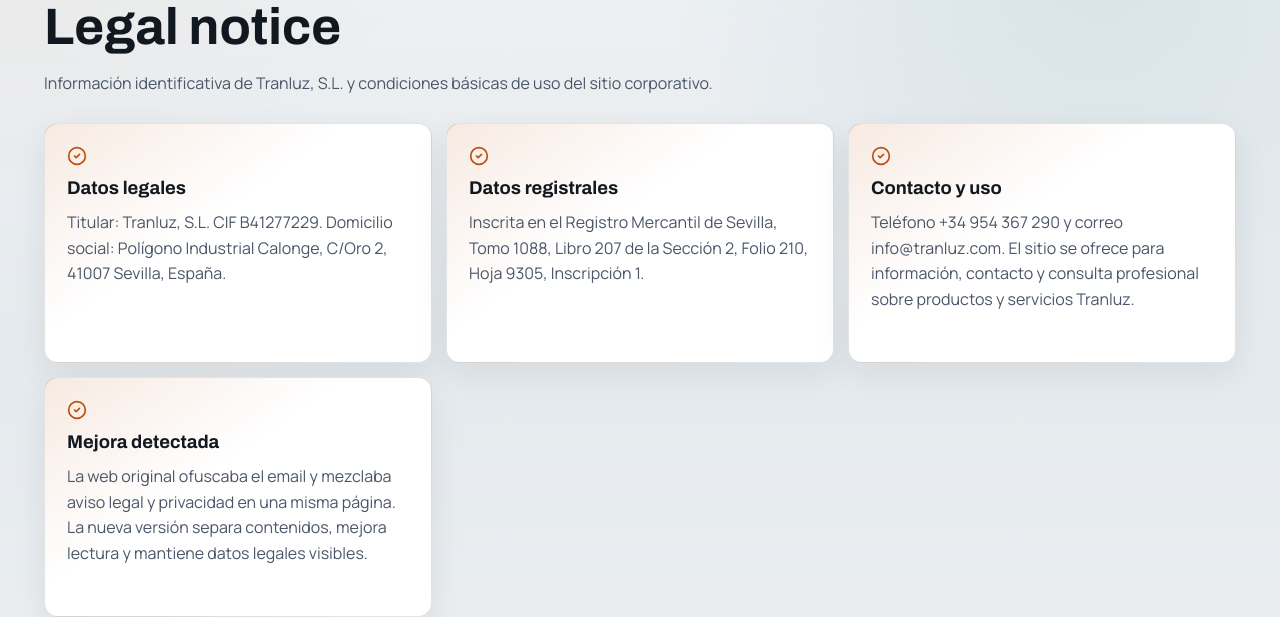
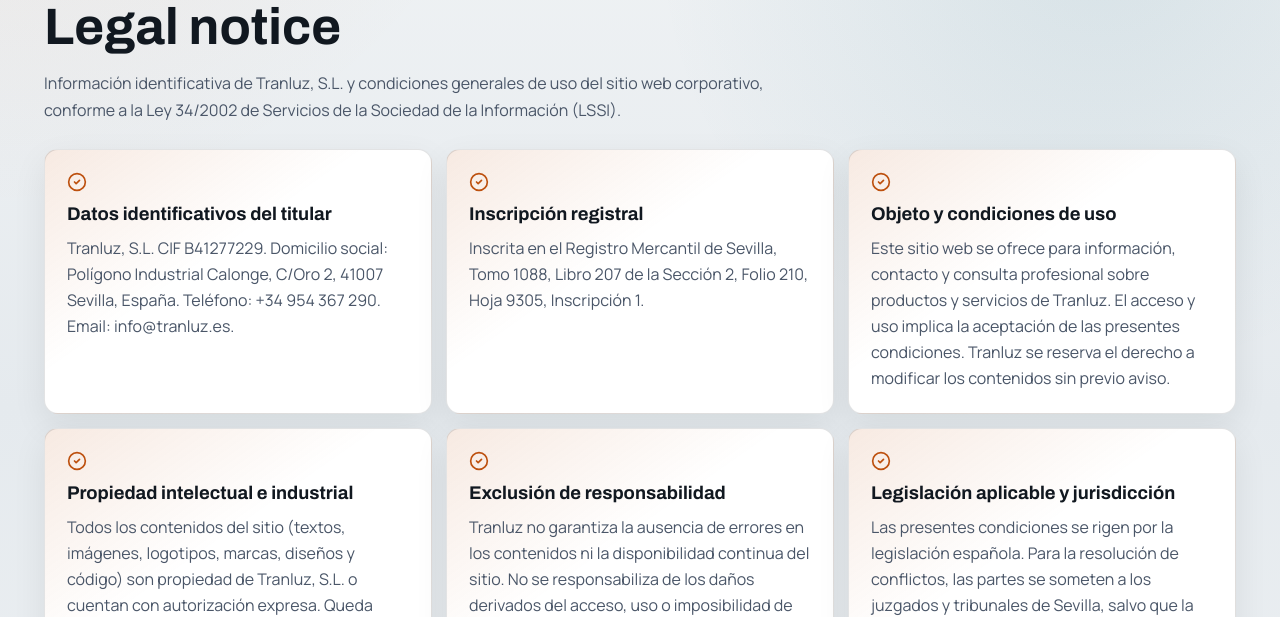
Before and after one commit to juankaspain/web_tranluz_2026, a Next.js app: page /aviso-legal in a window 1280 px wide. Shown: the part 334-951 px from the top of the page. Built offline with nearby package versions, Linux system fonts and the light colour scheme; no server answers.

Commit message:
feat(legal): contenido legal completo — RGPD, cookies, aviso legal y declaración accesibilidad WCAG 2.1 AA

```diff
--- a/src/content/legal.ts
+++ b/src/content/legal.ts
@@ -1,56 +1,161 @@
+// ────────────────────────────────────────────────────────────────────────────────
+// legal.ts — Contenido legal, privacidad, cookies y accesibilidad de Tranluz
+// Actualizado: Mayo 2026 — Conforme a RGPD, LOPDGDD, LSSI y WCAG 2.1 AA
+// ────────────────────────────────────────────────────────────────────────────────
+
 export const legalPages = {
   "aviso-legal": {
     eyebrow: "Información legal",
     title: "Aviso legal",
-    intro: "Información identificativa de Tranluz, S.L. y condiciones básicas de uso del sitio corporativo.",
+    intro:
+      "Información identificativa de Tranluz, S.L. y condiciones generales de uso del sitio web corporativo, conforme a la Ley 34/2002 de Servicios de la Sociedad de la Información (LSSI).",
     sections: [
-      { title: "Datos legales", text: "Titular: Tranluz, S.L. CIF B41277229. Domicilio social: Polígono Industrial Calonge, C/Oro 2, 41007 Sevilla, España." },
-      { title: "Datos registrales", text: "Inscrita en el Registro Mercantil de Sevilla, Tomo 1088, Libro 207 de la Sección 2, Folio 210, Hoja 9305, Inscripción 1." },
-      { title: "Contacto y uso", text: "Teléfono +34 954 367 290 y correo info@tranluz.com. El sitio se ofrece para información, contacto y consulta profesional sobre productos y servicios Tranluz." },
-      { title: "Mejora detectada", text: "La web original ofuscaba el email y mezclaba aviso legal y privacidad en una misma página. La nueva versión separa contenidos, mejora lectura y mantiene datos legales visibles." }
-    ]
+      {
+        title: "Datos identificativos del titular",
+        text: "Tranluz, S.L. CIF B41277229. Domicilio social: Polígono Industrial Calonge, C/Oro 2, 41007 Sevilla, España. Teléfono: +34 954 367 290. Email: info@tranluz.es.",
+      },
+      {
+        title: "Inscripción registral",
+        text: "Inscrita en el Registro Mercantil de Sevilla, Tomo 1088, Libro 207 de la Sección 2, Folio 210, Hoja 9305, Inscripción 1.",
+      },
+      {
+        title: "Objeto y condiciones de uso",
+        text: "Este sitio web se ofrece para información, contacto y consulta profesional sobre productos y servicios de Tranluz. El acceso y uso implica la aceptación de las presentes condiciones. Tranluz se reserva el derecho a modificar los contenidos sin previo aviso.",
+      },
+      {
+        title: "Propiedad intelectual e industrial",
+        text: "Todos los contenidos del sitio (textos, imágenes, logotipos, marcas, diseños y código) son propiedad de Tranluz, S.L. o cuentan con autorización expresa. Queda prohibida su reproducción, distribución o comunicación sin consentimiento escrito previo.",
+      },
+      {
+        title: "Exclusión de responsabilidad",
+        text: "Tranluz no garantiza la ausencia de errores en los contenidos ni la disponibilidad continua del sitio. No se responsabiliza de los daños derivados del acceso, uso o imposibilidad de acceso a la web, ni de los contenidos de sitios enlazados de terceros.",
+      },
+      {
+        title: "Legislación aplicable y jurisdicción",
+        text: "Las presentes condiciones se rigen por la legislación española. Para la resolución de conflictos, las partes se someten a los juzgados y tribunales de Sevilla, salvo que la normativa aplicable establezca otro fuero.",
+      },
+    ],
   },
+
   privacidad: {
     eyebrow: "Protección de datos",
     title: "Política de privacidad",
-    intro: "Información profesional sobre el tratamiento de datos personales conforme al RGPD y la LOPDGDD.",
+    intro:
+      "Información sobre el tratamiento de datos personales conforme al Reglamento (UE) 2016/679 (RGPD) y la Ley Orgánica 3/2018 de Protección de Datos Personales y Garantía de los Derechos Digitales (LOPDGDD).",
     sections: [
-      { title: "Responsable", text: "El responsable del tratamiento es Tranluz, S.L., con domicilio en Polígono Industrial Calonge, C/Oro 2, 41007 Sevilla, España." },
-      { title: "Datos y finalidad", text: "Los datos de nombre, empresa, teléfono, email, IP y datos de navegación pueden tratarse para responder consultas, gestionar solicitudes, prestar servicios, cumplir obligaciones legales y realizar comunicaciones comerciales cuando proceda." },
-      { title: "Derechos", text: "El usuario puede ejercer acceso, rectificación, supresión, oposición, limitación, portabilidad y no ser objeto de decisiones automatizadas por los canales de contacto oficiales." },
-      { title: "Mejora detectada", text: "El texto original citaba una razón social ajena en un párrafo. La nueva versión debe revisarse jurídicamente para confirmar denominación, DPO, base legitimadora y plazos de conservación." }
-    ]
+      {
+        title: "Responsable del tratamiento",
+        text: "Tranluz, S.L., con domicilio en Polígono Industrial Calonge, C/Oro 2, 41007 Sevilla. CIF B41277229. Email de contacto para privacidad: info@tranluz.es.",
+      },
+      {
+        title: "Datos tratados y finalidades",
+        text: "Nombre y apellidos, empresa, cargo, teléfono, correo electrónico e IP del acceso. Finalidades: atender consultas y solicitudes, gestionar alquileres y presupuestos, prestación de servicios contratados, cumplimiento de obligaciones legales y contables, y comunicaciones comerciales cuando exista base legítima.",
+      },
+      {
+        title: "Base jurídica del tratamiento",
+        text: "Consentimiento del interesado (art. 6.1.a RGPD) para comunicaciones comerciales; ejecución de un contrato (art. 6.1.b) para la gestión de servicios; cumplimiento de obligaciones legales (art. 6.1.c) para facturación y registros; interés legítimo (art. 6.1.f) para seguridad del sitio.",
+      },
+      {
+        title: "Plazos de conservación",
+        text: "Los datos de consultas se conservan durante el tiempo necesario para resolverlas y un máximo de 2 años. Los datos contractuales se mantienen durante la vigencia del contrato y posteriormente 6 años por obligaciones fiscales. Los datos de comunicaciones comerciales hasta la retirada del consentimiento.",
+      },
+      {
+        title: "Cesiones a terceros",
+        text: "No se ceden datos a terceros salvo obligación legal. Se utilizan encargados de tratamiento (proveedor de alojamiento, plataforma de correo) bajo contrato con garantías RGPD. No se realizan transferencias internacionales fuera del EEE.",
+      },
+      {
+        title: "Derechos del interesado",
+        text: "Puede ejercer sus derechos de acceso, rectificación, supresión, oposición, limitación del tratamiento, portabilidad y a no ser objeto de decisiones automatizadas, enviando solicitud a info@tranluz.es con copia del DNI. Puede presentar reclamación ante la Agencia Española de Protección de Datos (www.aepd.es).",
+      },
+    ],
   },
+
   cookies: {
     eyebrow: "Privacidad",
     title: "Política de cookies",
-    intro: "Información sobre cookies técnicas y de terceros tomando como base la política histórica de Tranluz.",
+    intro:
+      "Información sobre el uso de cookies en tranluz.es conforme a la Ley 34/2002 (LSSI) y el RGPD. Las cookies no esenciales solo se activan tras consentimiento expreso.",
     sections: [
-      { title: "Cookies informadas", text: "La política original declaraba Google Analytics (_ga, _gat_gtag_UA_, _gid), Cloudflare (__cfduid), Hotjar (_hjIncludedInSample), PHPSESSID y cookieconsent_status." },
-      { title: "Gestión del consentimiento", text: "El usuario debe poder aceptar, rechazar o configurar cookies no técnicas antes de su carga, y modificar su decisión posteriormente desde la web." },
-      { title: "Mejora detectada", text: "__cfduid está obsoleta y la política original mencionaba cookieconsent_status asociado a otro dominio. Conviene auditar cookies reales antes de publicar el banner definitivo." }
-    ]
+      {
+        title: "Cookies técnicas (exentas de consentimiento)",
+        text: "PHPSESSID: sesión de navegación del servidor, duración de sesión. tranluz_locale: preferencia de idioma del usuario, 1 año. tranluz_theme: preferencia de tema claro/oscuro, 1 año. Estas cookies son estrictamente necesarias para el funcionamiento del sitio.",
+      },
+      {
+        title: "Cookies analíticas (requieren consentimiento)",
+        text: "Google Analytics 4 (_ga, _ga_*, _gid): análisis de tráfico anónimo, hasta 2 años. Solo se activan si el usuario acepta las cookies analíticas desde el banner de consentimiento. IP anonimizada en todos los casos.",
+      },
+      {
+        title: "Gestión del consentimiento",
+        text: "Al acceder al sitio por primera vez aparece un banner que permite aceptar, rechazar o configurar cada categoría de cookies. Puede modificar su decisión en cualquier momento desde el enlace \"Gestionar cookies\" del pie de página. El rechazo no afecta al uso básico del sitio.",
+      },
+      {
+        title: "Cómo desactivar cookies en el navegador",
+        text: "Puede gestionar o bloquear cookies desde la configuración de su navegador: Chrome (Configuración > Privacidad > Cookies), Firefox (Preferencias > Privacidad), Safari (Preferencias > Privacidad), Edge (Configuración > Privacidad). La desactivación de cookies técnicas puede afectar al funcionamiento del sitio.",
+      },
+      {
+        title: "Actualizaciones de esta política",
+        text: "Tranluz puede actualizar esta política ante cambios legales o tecnológicos. La fecha de última actualización aparece al pie. Le recomendamos revisarla periódicamente. Para consultas: info@tranluz.es.",
+      },
+    ],
   },
+
   accesibilidad: {
-    eyebrow: "Accesibilidad",
+    eyebrow: "Accesibilidad web",
     title: "Declaración de accesibilidad",
-    intro: "La interfaz se ha construido con HTML semántico, foco visible, contraste validado, navegación por teclado y responsive real.",
+    intro:
+      "Tranluz, S.L. se compromete a garantizar la accesibilidad de su sitio web conforme al Real Decreto 1112/2018 y las Pautas de Accesibilidad al Contenido Web WCAG 2.1, nivel AA. Esta declaración fue elaborada en mayo de 2026.",
     sections: [
-      { title: "Criterios aplicados", text: "Estructura por landmarks, enlaces descriptivos, estados focus-visible, textos escalables, contrastes AA y soporte para prefers-reduced-motion." },
-      { title: "Compatibilidad", text: "La web está preparada para navegadores modernos, lectura móvil y dispositivos de escritorio sin depender de interacciones solo visuales." },
-      { title: "Mejora continua", text: "Las futuras cargas de catálogo, documentos PDF y contenidos externos deben revisarse para mantener la accesibilidad global." }
-    ]
+      {
+        title: "Situación de conformidad",
+        text: "Este sitio web es parcialmente conforme con WCAG 2.1 nivel AA. Se han implementado los criterios de éxito principales: HTML semántico con landmarks (header, nav, main, footer), jerarquía de encabezados correcta, textos alternativos en imágenes, navegación completa por teclado y foco visible en todos los elementos interactivos.",
+      },
+      {
+        title: "Medidas de accesibilidad implementadas",
+        text: "Skip-link \"Ir al contenido principal\" como primer elemento enfocable. Contraste de color validado: ratio mínimo 4.5:1 en texto de cuerpo y 3:1 en texto grande (WCAG 1.4.3). Tamaño de texto escalable hasta 200% sin pérdida de contenido. Diseño responsive funcional desde 320px. Soporte para prefers-reduced-motion y prefers-color-scheme.",
+      },
+      {
+        title: "Compatibilidad con tecnologías de apoyo",
+        text: "El sitio ha sido diseñado para ser compatible con lectores de pantalla (NVDA, JAWS, VoiceOver), navegación por teclado, magnificadores de pantalla y conñguraciones de alto contraste del sistema operativo. Los formularios incluyen etiquetas asociadas y mensajes de error descriptivos.",
+      },
+      {
+        title: "Contenido no accesible conocido",
+        text: "Algunos documentos PDF en catálogos pueden no cumplir completamente los criterios de accesibilidad para documentos PDF/UA. Se trabaja en su mejora progresiva. Los vídeos externos de YouTube pueden no disponer de subtítulos en todos los idiomas disponibles.",
+      },
+      {
+        title: "Contacto y reclamaciones",
+        text: "Si detecta una barrera de accesibilidad o necesita acceder a información de una forma alternativa, puede contactar con nosotros en info@tranluz.es o llamando al +34 954 367 290. Disponemos de un procedimiento de atención a solicitudes de accesibilidad con respuesta en un plazo máximo de 5 días hábiles.",
+      },
+      {
+        title: "Revisión y actualización",
+        text: "Esta declaración se revisa anualmente y cuando se realicen cambios sustanciales en el sitio. La última revisión fue realizada en mayo de 2026 mediante auditoría interna de accesibilidad. Para reclamaciones ante organismos públicos: puede dirigirse a la Unidad de Accesibilidad del Ministerio de Asuntos Económicos y Transformación Digital.",
+      },
+    ],
   },
+
   "kit-digital": {
     eyebrow: "Kit Digital",
     title: "Criterios web orientados a la subvención Kit Digital",
-    intro: "La nueva web se orienta a los criterios de presencia en internet del programa Kit Digital para empresas en España.",
+    intro:
+      "La nueva web se orienta a los criterios de presencia en internet del programa Kit Digital para empresas en España (Real Decreto 357/2022). Solución de Segmento I y II.",
     sections: [
-      { title: "Presencia básica y SEO", text: "Dominio corporativo, estructura responsive, páginas indexables, sitemap, robots, metadatos, Open Graph, datos estructurados y arquitectura preparada para posicionamiento básico." },
-      { title: "Accesibilidad y multidioma", text: "Interfaz responsive, foco visible, contraste validado, selector de idioma y detección automática ES/EN/DE/IT/FR según país, navegador o preferencia guardada." },
-      { title: "Legalidad y medición", text: "Aviso legal, privacidad, cookies, declaración de accesibilidad, cabeceras de seguridad y base preparada para analítica con consentimiento y mantenimiento evolutivo." }
-    ]
-  }
+      {
+        title: "Presencia básica y SEO",
+        text: "Dominio corporativo propio (tranluz.es), estructura responsive mobile-first, páginas indexables, sitemap XML con hreflang multidioma, robots.txt configurado, metadatos completos por página, Open Graph para redes sociales, datos estructurados JSON-LD y arquitectura preparada para posicionamiento orgánico.",
+      },
+      {
+        title: "Accesibilidad y multidioma",
+        text: "Interfaz responsive desde 320px, foco visible, contraste WCAG AA validado, declaración de accesibilidad conforme al RD 1112/2018, selector de idioma visible y detección automática ES/EN/DE/IT/FR según país, navegador o preferencia guardada en cookie.",
+      },
+      {
+        title: "Legalidad y cumplimiento",
+        text: "Aviso legal, política de privacidad RGPD completa, política de cookies con gestión granular del consentimiento, declaración de accesibilidad, cabeceras de seguridad HTTP (CSP, HSTS, X-Frame-Options, Permissions-Policy) y base preparada para analítica con consentimiento previo.",
+      },
+      {
+        title: "Mantenimiento y evolución",
+        text: "Arquitectura Next.js con TypeScript, diseño de componentes reutilizables, sistema de contenido desacoplado en archivos .ts, soporte para añadido de nuevas páginas, productos y servicios sin modificar la estructura base. Preparado para integración futura con CMS.",
+      },
+    ],
+  },
 };
 
 export type LegalPageKey = keyof typeof legalPages;
```
